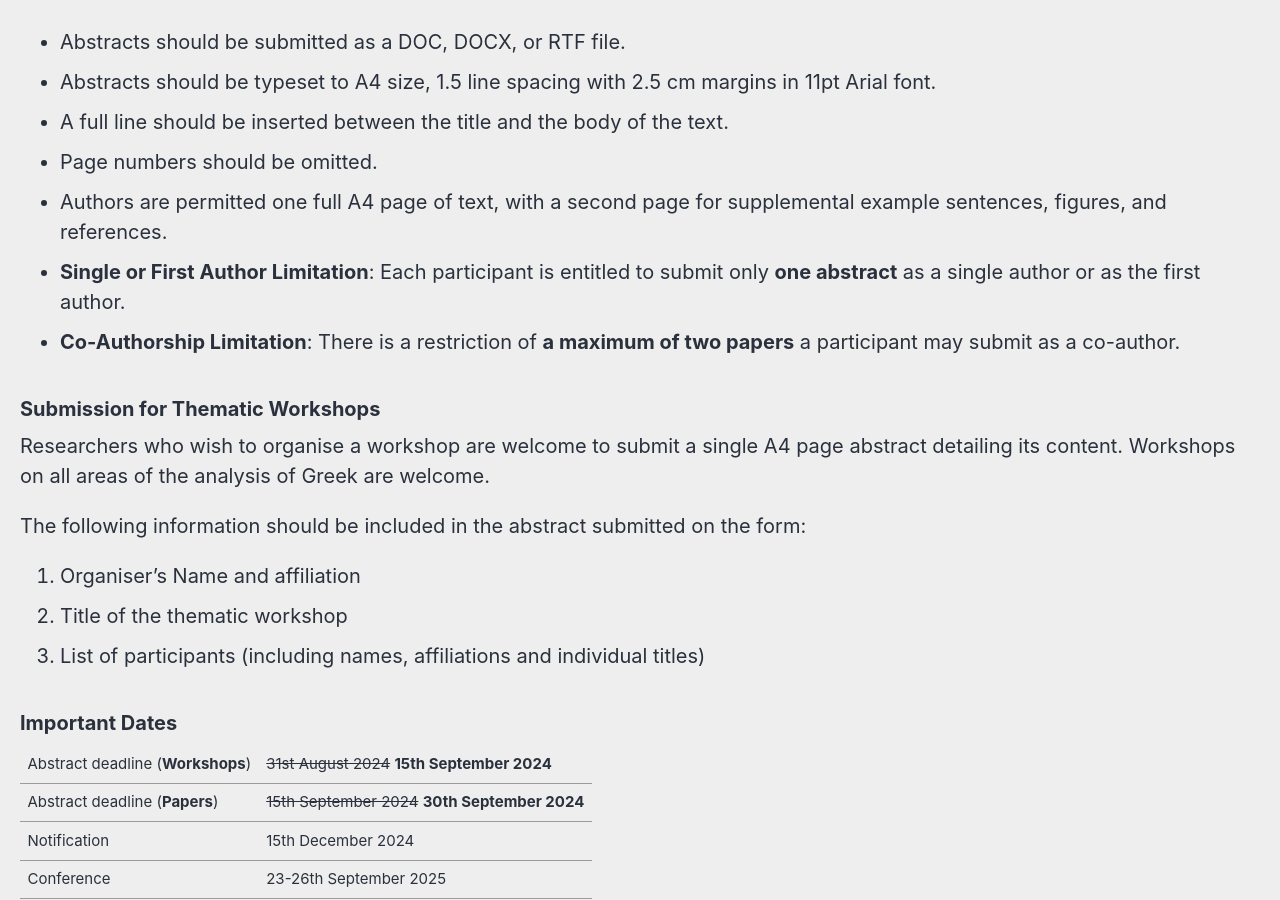
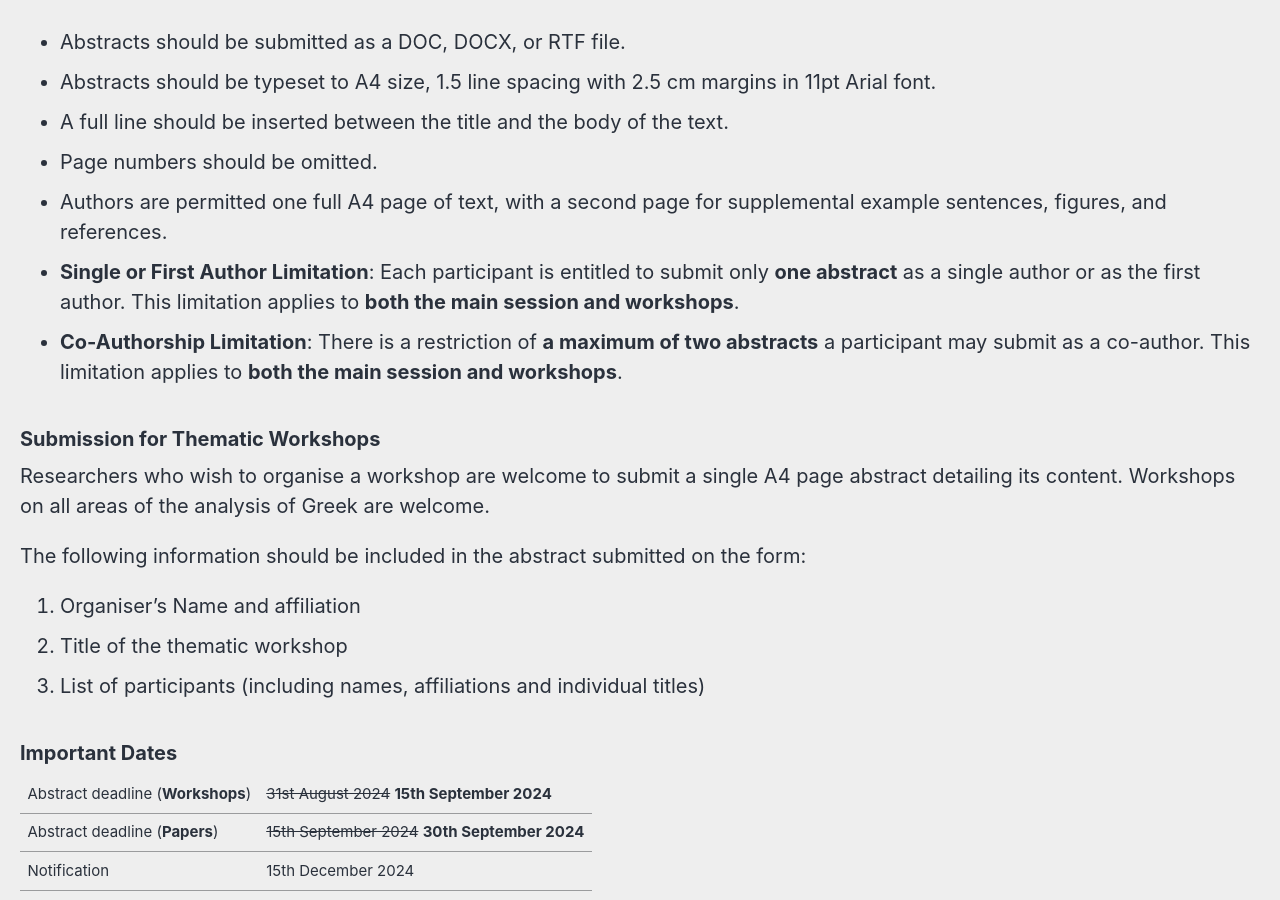
Before and after one commit to roryleung/ICGL17, a Jekyll site: the page built from _pages/cfp.md, in a window 1280 px wide and 900 px high, scrolled down 990 px. Built offline with Jekyll 4.4.1, drawn with Linux system fonts in a browser that asks for light colours; cached includes are drawn as plain includes; nearby versions of some CDN libraries.

Commit message:
Update cfp.md

```diff
--- a/_pages/cfp.md
+++ b/_pages/cfp.md
@@ -24,8 +24,8 @@ Those who wish to participate in ICGL17 with a presentation are invited to submi
 - A full line should be inserted between the title and the body of the text.
 - Page numbers should be omitted.
 - Authors are permitted one full A4 page of text, with a second page for supplemental example sentences, figures, and references.
-- **Single or First Author Limitation**: Each participant is entitled to submit only **one abstract** as a single author or as the first author.
-- **Co-Authorship Limitation**: There is a restriction of **a maximum of two papers** a participant may submit as a co-author.
+- **Single or First Author Limitation**: Each participant is entitled to submit only **one abstract** as a single author or as the first author. This limitation applies to **both the main session and workshops**.
+- **Co-Authorship Limitation**: There is a restriction of **a maximum of two abstracts** a participant may submit as a co-author. This limitation applies to **both the main session and workshops**.
 
 ### Submission for Thematic Workshops
 
```
